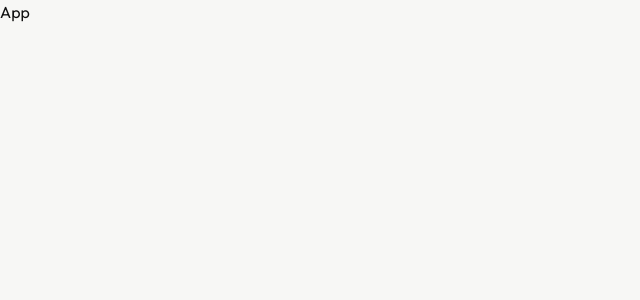
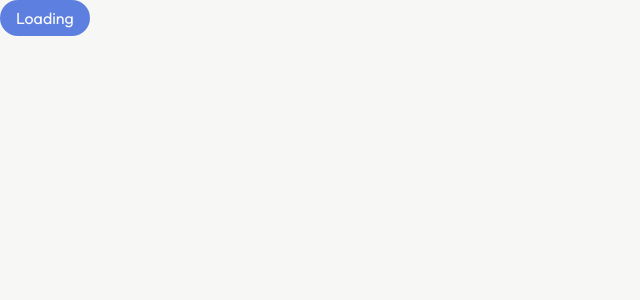
Before and after one commit to ruangmss/dummy, a React (Vite) app: page / in a window 1280 px wide. Shown: the top 300 px of the page, without its empty margins (0-640 px from the left). Built offline with nearby package versions, Linux system fonts and the light colour scheme.

Commit message:
feat: Inclui componente de botão

```diff
--- a/src/App.jsx
+++ b/src/App.jsx
@@ -1,8 +1,13 @@
 import React from 'react';
 import ReactDOM from 'react-dom/client';
+import Button from './components/Button/Button';
 
 const App = () => {
-  return <div>App</div>;
+  return (
+    <div>
+      <Button text="Loading" className={''} disabled={true} />
+    </div>
+  );
 };
 
 export default App;
--- /dev/null
+++ b/src/components/Button/Button.css
@@ -0,0 +1,64 @@
+.button {
+  display: inline-flex;
+  align-items: center;
+  justify-content: center;
+  gap: 8px;
+  padding: 6px 16px;
+  text-align: center;
+  border-radius: var(--radius-xl);
+  background-color: var(--primary);
+  font-weight: 500;
+  color: var(--white);
+  transition: background-color 0.2s ease;
+}
+
+.button.secondary {
+  background-color: var(--muted-bg);
+  border: 1px solid var(--border);
+  color: var(--foreground);
+}
+
+.button.danger {
+  background-color: var(--danger);
+}
+
+.button.loading,
+.button:disabled {
+  cursor: not-allowed;
+  opacity: 0.7;
+}
+
+.button.loading::before {
+  content: '';
+  width: 14px;
+  height: 14px;
+  border: 2px solid currentColor;
+  border-right-color: transparent;
+  border-radius: var(--radius-full);
+  animation: button-spinner 0.8s linear infinite;
+}
+
+@keyframes button-spinner {
+  to {
+    transform: rotate(360deg);
+  }
+}
+
+@media (hover: hover) {
+  .button:hover {
+    background-color: var(--primary-hover);
+  }
+
+  .button.secondary:hover {
+    background-color: var(--muted-bg-hover);
+  }
+
+  .button.danger:hover {
+    background-color: var(--danger-hover);
+  }
+
+  .button.loading:hover,
+  .button:disabled:hover {
+    background-color: var(--primary);
+  }
+}
--- /dev/null
+++ b/src/components/Button/Button.jsx
@@ -0,0 +1,12 @@
+import React from 'react';
+import './Button.css';
+
+const Button = ({ text, disabled, className }) => {
+  return (
+    <button className={`button ${className}`} disabled={disabled}>
+      {text}
+    </button>
+  );
+};
+
+export default Button;
--- a/src/styles/variables.css
+++ b/src/styles/variables.css
@@ -12,16 +12,19 @@
 
   /* Cores */
   --primary: #1d4ed8;
+  --primary-hover: #1e40af;
   --primary-light: #eff6ff;
   --foreground: #111;
   --muted: #6b7280;
-  --muted-bg: #f3f4f6;
+  --muted-bg: #eceff3;
+  --muted-bg-hover: #e2e8f0;
   --success: #10b981;
   --warning: #f59e0b;
-  --error: #ef4444;
+  --danger: #ef4444;
+  --danger-hover: #dc2626;
   --background: #f7f7f5;
-  --border: #e5e7eb;
-  --card: #fff;
+  --border: #dfe3e8;
+  --white: #fff;
   --green: #16a34a;
   --green-bg: #dcfce7;
   --yellow: #d97706;
```
